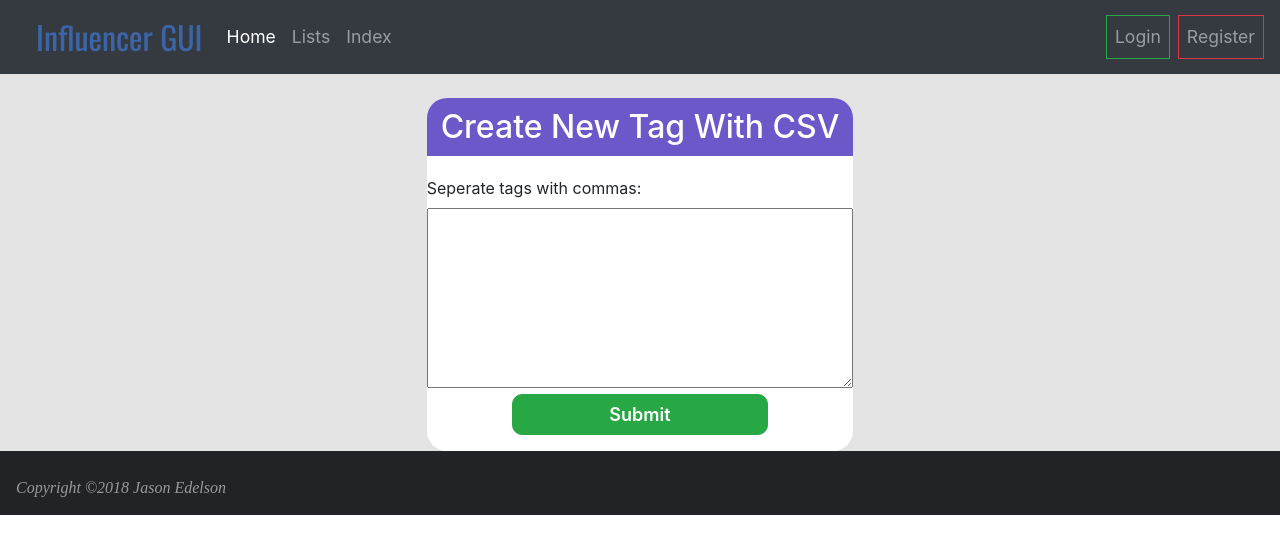
After one commit to jasonmedelson/influencerGUI, a Django app: page /tag/add/csv in a window 1280 px wide. The commit adds this page. Shown: the top 554 px of the page. Run offline with Django 3.2, Linux system fonts and the light colour scheme; some libraries are stand-ins or nearby versions.

Commit message:
add multiple tags at once using csv form

```diff
--- a/mainApp/forms.py
+++ b/mainApp/forms.py
@@ -31,3 +31,6 @@ class InfluencerCreateForm(forms.ModelForm):
         super(InfluencerCreateForm, self).__init__(*args, **kwargs)
         self.fields['tags'].queryset = Tags.objects.filter(tag_user=user)
         self.fields['events'].queryset = Events.objects.filter(event_user=user)
+
+class TagFormCSV(forms.Form):
+    seperate_tags_with_commas = forms.CharField(widget=forms.Textarea)
--- a/mainApp/templates/base.html
+++ b/mainApp/templates/base.html
@@ -83,7 +83,5 @@
     <!-- <script src="http://maxcdn.bootstrapcdn.com/bootstrap/3.3.2/js/bootstrap.min.js"></script> -->
     <script type="text/javascript" src="https://cdn.datatables.net/1.10.19/js/jquery.dataTables.min.js"></script>
     <script src="{%static 'js/main.js'%}"></script>
-
-    <script src="../../admin/jsi18n"></script>
   </body>
 </html>
--- /dev/null
+++ b/mainApp/templates/mainApp/tag_csv_form.html
@@ -0,0 +1,31 @@
+{% extends 'base.html' %}
+{% block body %}
+    <div class="container-fluid">
+        <div class="row">
+          <div class="col-4"></div>
+          <div class="panel-body col-4  mt-4">
+              <h2 class="panel-head ">Create New Tag With CSV</h2>
+              <form class="form-horizontal" action="" method="post" enctype="multipart/form-data">
+                  {% csrf_token %}
+                  {{form}}
+                  <div class="form-group">
+                      <div class="">
+                          <button type="submit" class="btn btn-success submit-form">Submit</button>
+                      </div>
+                  </div>
+              </form>
+              {% if created %}
+                <h4 class="mt-3 mb-1 mx-auto text-center">Tags Created</h4>
+                <ul style="list-style-type:none; padding:0">
+                  {% for tag in created %}
+                    <li class="my-1">
+                      <button type="button" style="display:block; margin:auto" class="btn btn-info">{{tag}}</button>
+                    </li>
+                  {% endfor %}
+                </ul>
+              {% endif %}
+          </div>
+          <div class="col-4"></div>
+        </div>
+    </div>
+{% endblock %}
--- a/mainApp/templates/mainApp/tags_form.html
+++ b/mainApp/templates/mainApp/tags_form.html
@@ -20,6 +20,7 @@
                   <div class="form-group">
                       <div class="">
                           <button type="submit" class="btn btn-success submit-form">Submit</button>
+                          <a class="btn btn-info submit-form mt-2" href="{% url 'tag-add-csv'%}" role="button">Add Multiple Tags</a>
                       </div>
                   </div>
               </form>
--- a/mainApp/urls.py
+++ b/mainApp/urls.py
@@ -11,6 +11,7 @@ urlpatterns = [
     path('influencer/<uuid:pk>/', views.InfluencerUpdate, name='influencer-update'),
     path('influencer/<uuid:pk>/delete/', views.InfluencerDelete.as_view(), name='influencer-delete'),
     path('tag/add/', views.TagCreate.as_view(), name='tag-add'),
+    path('tag/add/csv', views.TagCreateCSV, name='tag-add-csv'),
     path('tag/<int:pk>/', views.TagUpdate.as_view(), name='tag-update'),
     path('tag/<int:pk>/delete/', views.TagDelete.as_view(), name='tag-delete'),
     path('event/add/', views.EventCreate.as_view(), name='event-add'),
--- a/mainApp/views.py
+++ b/mainApp/views.py
@@ -5,8 +5,9 @@ from django.contrib.auth import login, authenticate
 from django.contrib.auth.forms import UserCreationForm
 from django.views.generic.edit import CreateView, DeleteView, UpdateView
 from django.urls import reverse_lazy
-from .forms import InfluencerCreateForm
+from .forms import InfluencerCreateForm, TagFormCSV
 from django import forms
+from django.utils.html import strip_tags
 
 def index(request):
     username = None
@@ -187,7 +188,36 @@ class TagCreate(CreateView):
         tagForm.save()
         return redirect('index')
 
-
+def TagCreateCSV(request):
+    form = TagFormCSV()
+    if request.method == 'POST':
+        form = TagFormCSV(request.POST)
+        if form.is_valid():
+            data = form['seperate_tags_with_commas']
+            stripped_data = strip_tags(data).strip()
+            tag_array = stripped_data.split(",")
+            created_tags = []
+            for tag in tag_array:
+                tag = tag.strip()
+                query = Tags.objects.filter(tag_name=tag )
+                query = query.filter(tag_user=request.user)
+                exists = len(query)
+                if not exists:
+                    new_tag = Tags.objects.create(tag_name = tag, tag_user = request.user)
+                    new_tag.save
+                    created_tags.append(tag)
+                    print(tag,"Tag Created")
+                else:
+                    print(tag,"did exist")
+            return render(
+                            request,
+                            'mainApp/tag_csv_form.html',
+                            {
+                                'form':form,
+                                'created':created_tags
+                            }
+                        )
+    return render(request, 'mainApp/tag_csv_form.html', {'form':form})
 class TagUpdate(UpdateView):
     model = Tags
     fields = [
```
Also changed, not shown: 1 other file.
